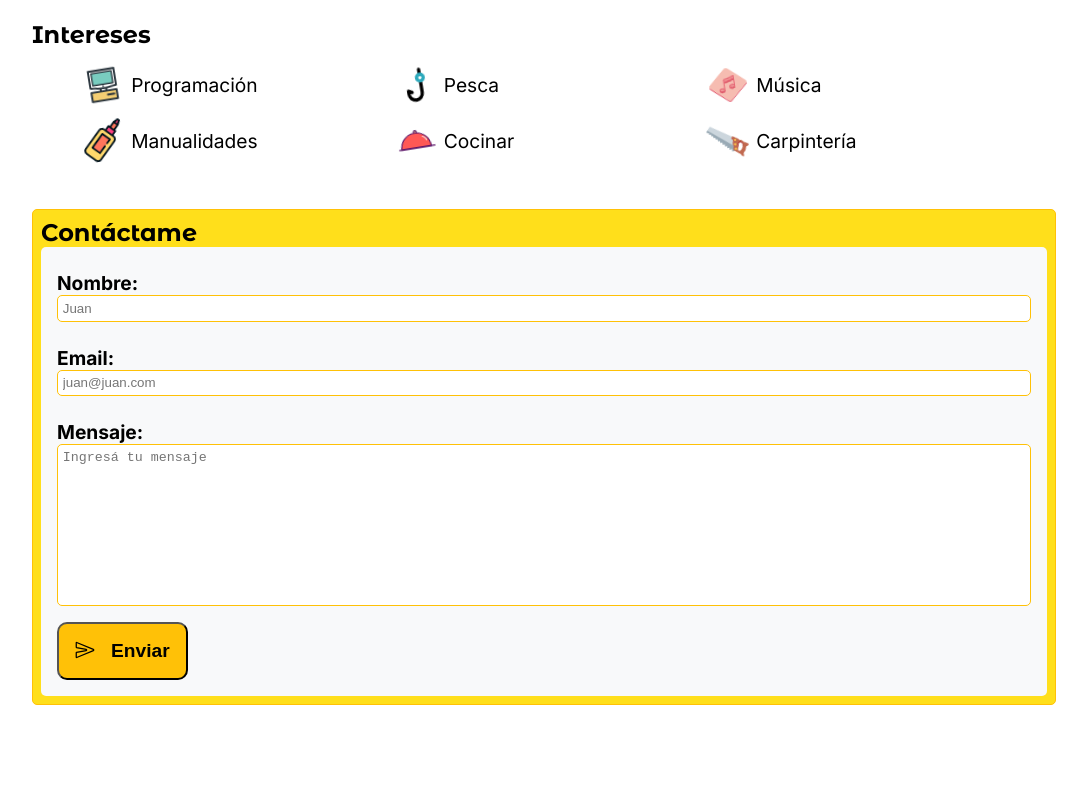
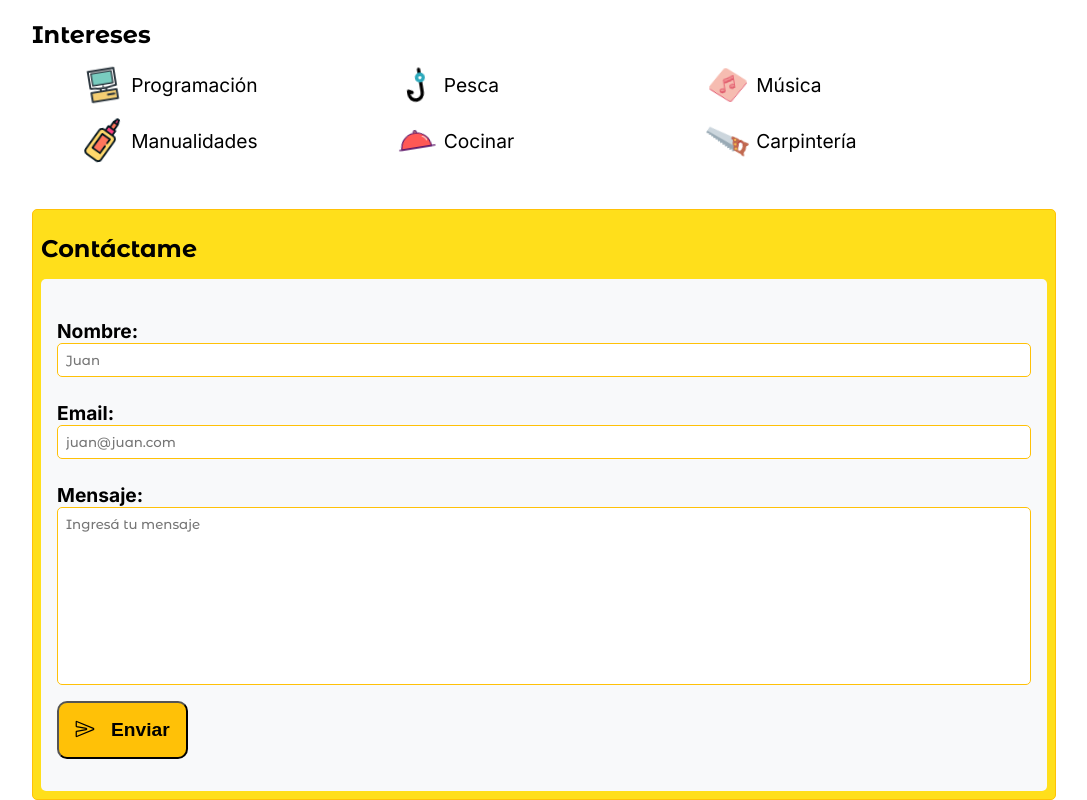
Before and after one commit to Majomon/Prueba-Tecnica-App, a Next.js app: page / in a window 1280 px wide. Shown: the part 384-1184 px from the top of the page, without its empty margins (96-1183 px from the left). Before the commit the page ends 1089 px from the top, so only its background shows below. Built offline with nearby package versions, Linux system fonts and the light colour scheme.

Commit message:
Comenzando con la validacion del formulario

```diff
--- a/src/components/ContactForm/ContactForm.jsx
+++ b/src/components/ContactForm/ContactForm.jsx
@@ -9,8 +9,7 @@ export const ContactForm = () => {
 
   return (
     <section id="contact" className={styles.containerContact}>
-      <h2 className={titleFont.className}>Contáctame</h2>
-
+      <h2 className={`${titleFont.className} ${styles.contact}`}>Contáctame</h2>
       {success ? (
         <p>¡Mensaje enviado con éxito!</p>
       ) : (
--- a/src/components/ContactForm/ContactForm.module.css
+++ b/src/components/ContactForm/ContactForm.module.css
@@ -8,6 +8,9 @@
   margin-top: 2rem;
 }
 
+.contact{
+  padding: 1rem 0;
+}
 
 .contactForm{
   display: flex;
--- a/src/components/ui/FormContact/FormContact.jsx
+++ b/src/components/ui/FormContact/FormContact.jsx
@@ -2,6 +2,7 @@
 import React, { useState } from "react";
 import styles from "./FormContact.module.css";
 import { IoSendOutline } from "react-icons/io5";
+import { titleFont } from "@/config/fonts";
 
 export const FormContact = ({ setSuccess }) => {
   const [formData, setFormData] = useState({
@@ -10,13 +11,57 @@ export const FormContact = ({ setSuccess }) => {
     message: "",
   });
 
+  const [errors, setErrors] = useState({
+    name: "",
+    email: "",
+    message: "",
+  });
+
   const handleChange = (e) => {
     setFormData({ ...formData, [e.target.name]: e.target.value });
+
+    setErrors({ ...errors, [e.target.name]: "" });
   };
 
   const handleSubmit = (e) => {
     e.preventDefault();
-    setSuccess(true);
+    if (validateForm()) {
+      setSuccess(true);
+    }
+  };
+
+  const validateForm = () => {
+    let valid = true;
+
+
+    if (formData.name.length < 2 || formData.name.length > 20) {
+      setErrors((prevErrors) => ({
+        ...prevErrors,
+        name: "El nombre debe tener entre 2 y 20 caracteres.",
+      }));
+      valid = false;
+    }
+
+
+    const emailRegex = /^[^\s@]+@[^\s@]+\.[^\s@]+$/;
+    if (!emailRegex.test(formData.email)) {
+      setErrors((prevErrors) => ({
+        ...prevErrors,
+        email: "El email no tiene un formato válido.",
+      }));
+      valid = false;
+    }
+
+
+    if (formData.message.length < 20 || formData.message.length > 255) {
+      setErrors((prevErrors) => ({
+        ...prevErrors,
+        message: "El mensaje debe tener entre 20 y 255 caracteres.",
+      }));
+      valid = false;
+    }
+
+    return valid;
   };
 
   return (
@@ -24,41 +69,41 @@ export const FormContact = ({ setSuccess }) => {
       <div className={styles.box}>
         <label className={styles.label}>Nombre:</label>
         <input
-          className={styles.valueInput}
+          className={`${titleFont.className} ${styles.valueInput}`}
           type="text"
           name="name"
           value={formData.name}
           onChange={handleChange}
-          required
           placeholder="Juan"
         />
+        {errors.name && <p className={styles.error}>{errors.name}</p>}
       </div>
       <div className={styles.box}>
         <label className={styles.label}>Email:</label>
         <input
-          className={styles.valueInput}
+          className={`${titleFont.className} ${styles.valueInput}`}
           type="email"
           name="email"
           value={formData.email}
           onChange={handleChange}
-          required
           placeholder="juan@juan.com"
         />
+        {errors.email && <p className={styles.error}>{errors.email}</p>}
       </div>
       <div className={styles.box}>
         <label className={styles.label}>Mensaje:</label>
         <textarea
-          className={styles.valueInput}
+          className={`${titleFont.className} ${styles.valueInput}`}
           name="message"
           value={formData.message}
           onChange={handleChange}
-          required
           rows={10}
           placeholder="Ingresá tu mensaje"
         />
+        {errors.message && <p className={styles.error}>{errors.message}</p>}
       </div>
       <button type="submit" className={styles.buttonSend}>
-        <IoSendOutline color="black" size={20}/>
+        <IoSendOutline color="black" size={20} />
         Enviar
       </button>
     </form>
--- a/src/components/ui/FormContact/FormContact.module.css
+++ b/src/components/ui/FormContact/FormContact.module.css
@@ -4,6 +4,7 @@
   flex-direction: column;
   justify-content: center;
   gap: 0.5rem;
+  margin: 1rem 0;
 }
 
 .box {
@@ -18,7 +19,7 @@
 }
 
 .valueInput {
-  padding: 0.3rem;
+  padding: 0.5rem;
   border-radius: 5px;
   border: 1px solid var(--orange-500);
   resize: none;
@@ -37,4 +38,15 @@
   cursor: pointer;
   font-size: 1.2rem;
   font-weight: bold;
+  transition: all 0.3s ease-in-out;
 }
+
+.buttonSend:hover {
+  background-color: var(--orange-300);
+}
+
+.error {
+  padding: 0.5rem 0;
+  color: var(--danger);
+  font-weight: 500;
+}
```
